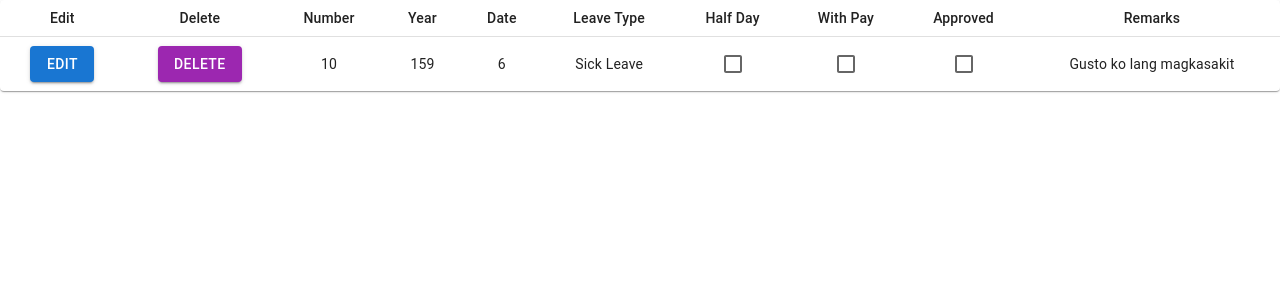
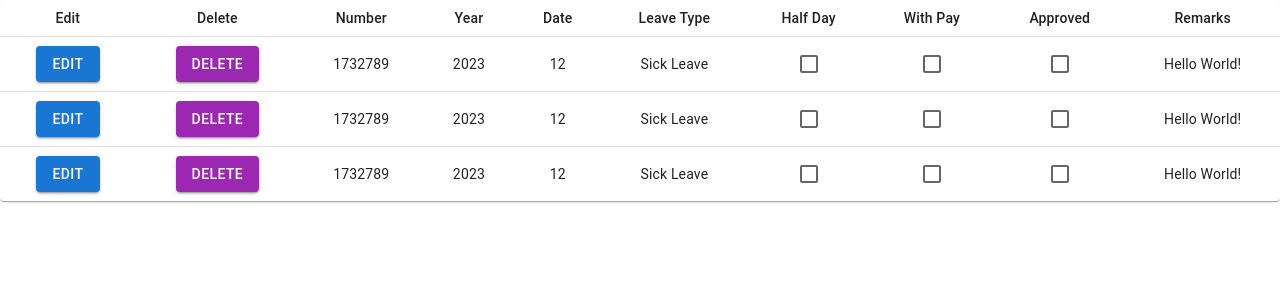
Before and after one commit to gerald-diego54/payroll-client, a Next.js app: page /test in a window 1280 px wide. Shown: the top 300 px of the page. Built offline with nearby package versions, Linux system fonts and the light colour scheme.

Commit message:
updated name files and components

```diff
--- /dev/null
+++ b/data/ot_data.ts
@@ -0,0 +1,23 @@
+export const otData = [
+    {
+        number: 1732789,
+        year: new Date().getFullYear(),
+        date: new Date().getDate(),
+        leaveType: "Sick Leave",
+        remarks: "Hello World!",
+    },
+    {
+        number: 1732789,
+        year: new Date().getFullYear(),
+        date: new Date().getDate(),
+        leaveType: "Sick Leave",
+        remarks: "Hello World!",
+    },
+    {
+        number: 1732789,
+        year: new Date().getFullYear(),
+        date: new Date().getDate(),
+        leaveType: "Sick Leave",
+        remarks: "Hello World!",
+    },
+];
--- a/pages/test.tsx
+++ b/pages/test.tsx
@@ -1,10 +1,9 @@
-// import ColorTabs from "@/src/components/form_modals/FormNavbar";
+import CustomTabs from "@/src/components/form_modals/Tabs";
 import { NextPage } from "next";
 import React from "react";
-
 import { Box } from "@mui/material";
-import OvertimeTab from "@/src/components/form_modals/OvertimeTab";
-import DenseTable from "@/src/components/form_modals/OvertimeTab";
+import OvertimeTab from "@/src/components/form_modals/Tables";
+import CustomTable from "@/src/components/form_modals/Tables";
 
 const TestComponent: NextPage = () => {
     return (
@@ -12,7 +11,7 @@ const TestComponent: NextPage = () => {
             <Box>
                 {/* <ColorTabs /> */}
                 {/* <OvertimeTab /> */}
-                <DenseTable />
+                <CustomTable />
             </Box>
         </div>
     );
--- a/src/components/form_modals/OvertimeTab.tsx
+++ b/src/components/form_modals/Tables.tsx
@@ -9,14 +9,11 @@ import Paper from "@mui/material/Paper";
 import Checkbox from "@mui/material/Checkbox";
 import EditButton from "@/src/ui/Edit";
 import DeleteButton from "@/src/ui/DeleteButton";
+import { otData } from "../../../data/ot_data";
 
-function createData(Number: number, Year: number, Date: number, LeaveType: string, Remarks: string) {
-    return { Number, Year, Date, LeaveType, Remarks };
-}
+const CustomTable = () => {
+    const rows: any[] = otData;
 
-const rows = [createData(10, 159, 6.0, "Sick Leave", "Gusto ko lang magkasakit")];
-
-export default function DenseTable() {
     return (
         <TableContainer component={Paper}>
             <Table sx={{ minWidth: 650 }} size="small" aria-label="a dense table">
@@ -35,18 +32,18 @@ export default function DenseTable() {
                     </TableRow>
                 </TableHead>
                 <TableBody>
-                    {rows.map((row) => (
-                        <TableRow key={row.name} sx={{ "&:last-child td, &:last-child th": { border: 0 } }}>
+                    {rows?.map((row: any, index: number) => (
+                        <TableRow key={index} sx={{ "&:last-child td, &:last-child th": { border: 0 } }}>
                             <TableCell component="th" scope="row" align="center">
                                 <EditButton />
                             </TableCell>
                             <TableCell align="center">
                                 <DeleteButton />
                             </TableCell>
-                            <TableCell align="center">{row.Number}</TableCell>
-                            <TableCell align="center">{row.Year}</TableCell>
-                            <TableCell align="center">{row.Date}</TableCell>
-                            <TableCell align="center">{row.LeaveType}</TableCell>
+                            <TableCell align="center">{row.number}</TableCell>
+                            <TableCell align="center">{row.year}</TableCell>
+                            <TableCell align="center">{row.date}</TableCell>
+                            <TableCell align="center">{row.leaveType}</TableCell>
                             <TableCell align="center">
                                 <Checkbox></Checkbox>
                             </TableCell>
@@ -56,11 +53,13 @@ export default function DenseTable() {
                             <TableCell align="center">
                                 <Checkbox></Checkbox>
                             </TableCell>
-                            <TableCell align="center">{row.Remarks}</TableCell>
+                            <TableCell align="center">{row.remarks}</TableCell>
                         </TableRow>
                     ))}
                 </TableBody>
             </Table>
         </TableContainer>
     );
-}
+};
+
+export default CustomTable;
```
Also changed, not shown: src/components/form_modals/Tabs.tsx (renamed from src/components/form_modals/FormNavbar.tsx).
